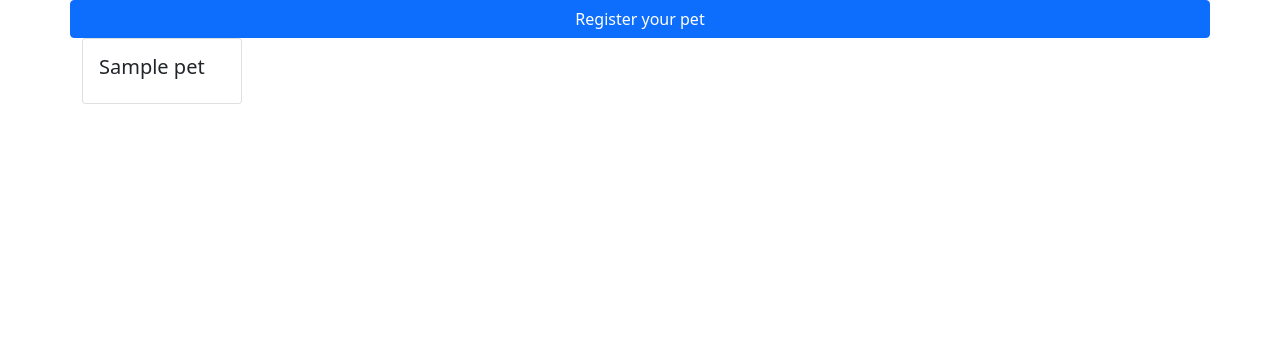
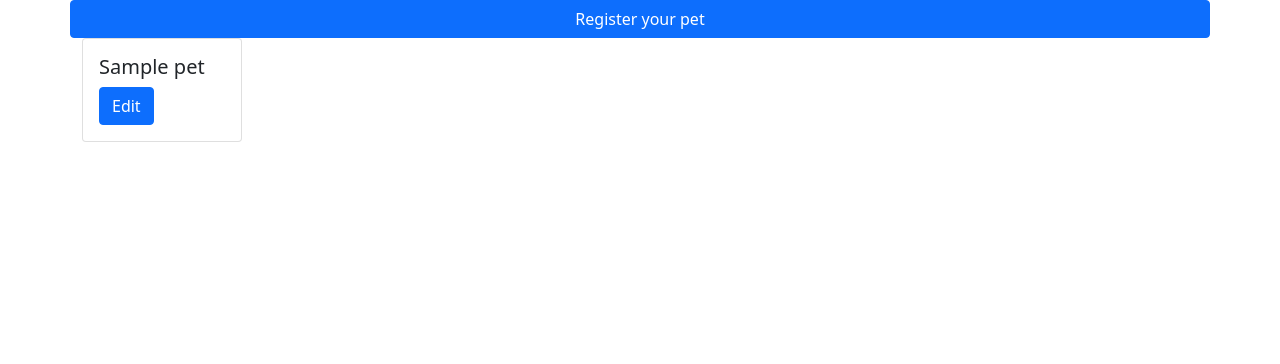
Before and after one commit to ilaria-barletta/pawcation, a Django app: page /pets in a window 1280 px wide. Shown: the part 56-420 px from the top of the page. Run offline with Django 3.2, Linux system fonts and the light colour scheme; a user stored in the database is signed in; tables that the repository leaves empty hold one stand-in row (values such as "Sample post"); some libraries are stand-ins or nearby versions.

Commit message:
add update pet view

```diff
--- a/bookings/urls.py
+++ b/bookings/urls.py
@@ -11,4 +11,5 @@ urlpatterns = [
     path("reviews/update/<pk>/", views.UpdateReview.as_view(), name="update_review"),
     path("reviews/delete/<pk>/", views.DeleteReview.as_view(), name="delete_review"),
     path("new-pet", views.NewPet.as_view(), name="new_pet"),
+    path("pets/update/<pk>/", views.UpdatePet.as_view(), name="update_pet"),
 ]
--- a/bookings/views.py
+++ b/bookings/views.py
@@ -93,3 +93,10 @@ class NewPet(generic.edit.CreateView):
         user = self.request.user
         form.instance.owner = user
         return super(NewPet, self).form_valid(form)
+
+
+class UpdatePet(generic.edit.UpdateView):
+    model = Pet
+    template_name = "create_edit_pet.html"
+    form_class = PetForm
+    success_url = '/pets'
--- a/templates/pets.html
+++ b/templates/pets.html
@@ -15,6 +15,7 @@
                     {% endif %}
                     <div class="card-body">
                         <h5 class="card-title">{{pet.name}}</h5>
+                        <a href="{% url 'update_pet' pet.id %}" class="btn btn-primary">Edit</a>
                     </div>
                 </div>
             {% endfor %}
```
